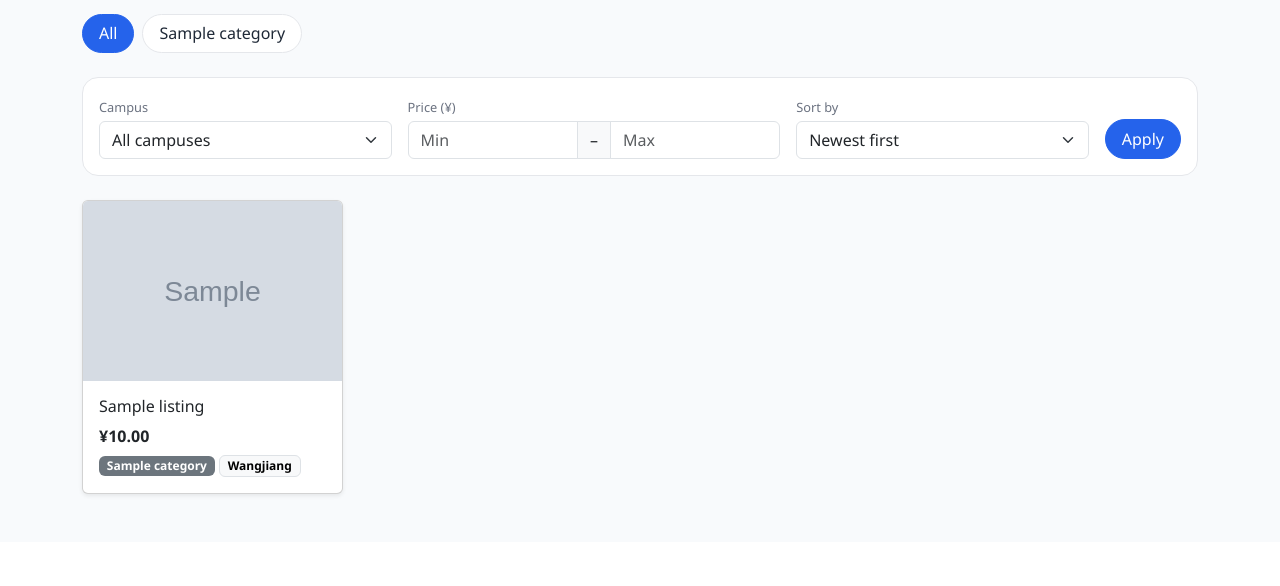
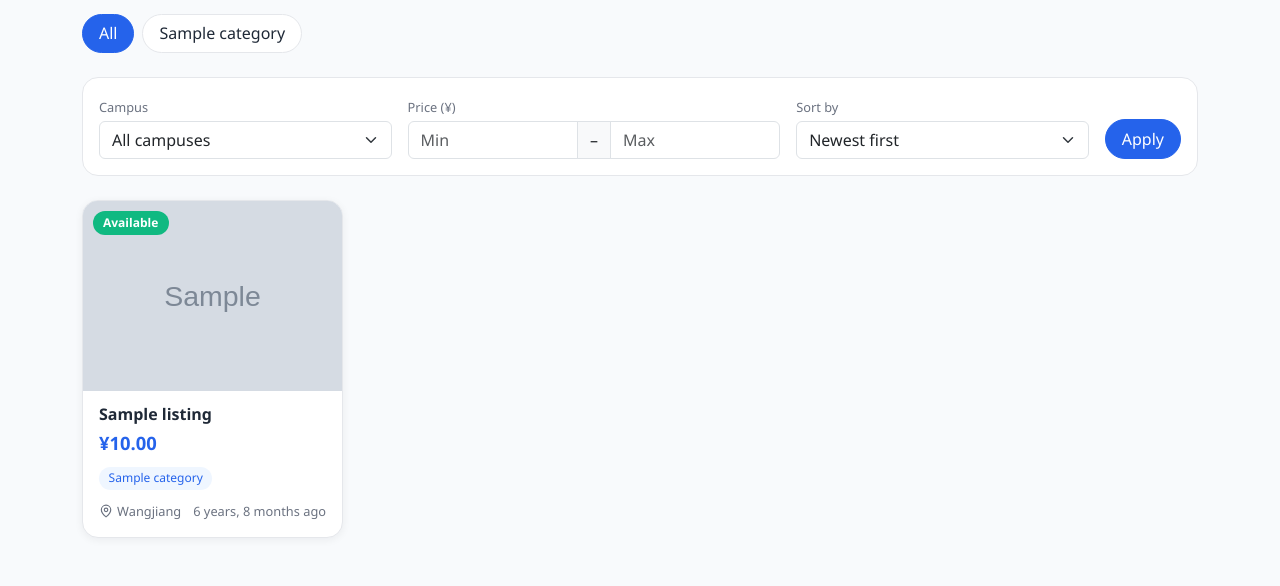
Before and after one commit to mafoudmaryam/campus-marketplace, a Django app: page / in a window 1280 px wide. Shown: the part 274-860 px from the top of the page. Before the commit the page ends 771 px from the top, so only its background shows below. Run offline with Django 5.2, Linux system fonts and the light colour scheme; tables that the repository leaves empty hold one stand-in row (values such as "Sample post"); grey boxes marked "Sample" are stand-in pictures; some libraries are stand-ins or nearby versions.

Commit message:
Restyle listing cards with badge, pin icon and hover lift

```diff
--- a/static/css/site.css
+++ b/static/css/site.css
@@ -199,3 +199,62 @@
 .filter-price { flex-basis: 240px; }
 .filter-field .form-label { font-size: .8rem; color: var(--muted); margin-bottom: .25rem; }
 .filter-actions { display: flex; gap: .5rem; }
+
+/* ---------- listing cards ---------- */
+.listing-card {
+  position: relative;
+  height: 100%;
+  background: #fff;
+  border: 1px solid var(--line);
+  border-radius: 1rem;
+  overflow: hidden;
+  box-shadow: 0 2px 8px rgba(15, 23, 42, .06);
+  transition: transform .2s ease, box-shadow .2s ease;
+}
+.listing-card:hover {
+  transform: translateY(-4px);
+  box-shadow: 0 12px 24px rgba(15, 23, 42, .12);
+}
+.listing-photo { position: relative; height: 190px; background: #e2e8f0; }
+.listing-photo img { width: 100%; height: 100%; object-fit: cover; display: block; }
+.listing-nophoto {
+  height: 100%;
+  display: flex;
+  align-items: center;
+  justify-content: center;
+  color: var(--muted);
+}
+.status-badge {
+  position: absolute;
+  top: .6rem;
+  left: .6rem;
+  background: var(--brand-green);
+  color: #fff;
+  font-size: .75rem;
+  font-weight: 600;
+  padding: .2rem .65rem;
+  border-radius: 999px;
+}
+.listing-body { padding: .9rem 1rem 1rem; }
+.listing-title { font-size: 1rem; font-weight: 600; margin: 0 0 .25rem; }
+.listing-title a { color: var(--ink); text-decoration: none; }
+.listing-price { color: var(--brand-blue); font-size: 1.15rem; font-weight: 700; margin: 0 0 .5rem; }
+.category-tag {
+  display: inline-block;
+  background: #eff6ff;
+  color: var(--brand-blue);
+  font-size: .75rem;
+  font-weight: 500;
+  padding: .15rem .6rem;
+  border-radius: 999px;
+}
+.listing-meta {
+  display: flex;
+  justify-content: space-between;
+  align-items: center;
+  gap: .5rem;
+  margin-top: .75rem;
+  font-size: .8rem;
+  color: var(--muted);
+}
+.meta-item { display: inline-flex; align-items: center; gap: .25rem; }
--- a/templates/listings/home.html
+++ b/templates/listings/home.html
@@ -56,25 +56,32 @@
 <div class="row row-cols-1 row-cols-sm-2 row-cols-lg-4 g-4">
   {% for listing in listings %}
     <div class="col">
-      <div class="card h-100 shadow-sm">
+      <article class="listing-card">
+        <div class="listing-photo">
           {% with photo=listing.images.all.0 %}
             {% if photo %}
-            <img src="{{ photo.image.url }}" class="card-img-top" alt="{{ listing.title }}" style="height: 180px; object-fit: cover;">
+              <img src="{{ photo.image.url }}" alt="{{ listing.title }}" loading="lazy">
             {% else %}
-            <div class="bg-secondary-subtle d-flex align-items-center justify-content-center text-muted" style="height: 180px;">No photo</div>
+              <div class="listing-nophoto">No photo</div>
             {% endif %}
           {% endwith %}
-        <div class="card-body">
-          <h2 class="h6 card-title">
-            <a href="{% url 'listings:detail' listing.pk %}" class="stretched-link text-decoration-none text-dark">{{ listing.title }}</a>
+          <span class="status-badge">{{ listing.get_status_display }}</span>
+        </div>
+        <div class="listing-body">
+          <h2 class="listing-title">
+            <a href="{% url 'listings:detail' listing.pk %}" class="stretched-link">{{ listing.title }}</a>
           </h2>
-          <p class="fw-bold mb-1">
-            {% if listing.price == 0 %}Free{% else %}¥{{ listing.price }}{% endif %}
-          </p>
-          <span class="badge text-bg-secondary">{{ listing.category.name }}</span>
-          <span class="badge text-bg-light border">{{ listing.get_campus_display }}</span>
+          <p class="listing-price">{% if listing.price == 0 %}Free{% else %}¥{{ listing.price }}{% endif %}</p>
+          <span class="category-tag">{{ listing.category.name }}</span>
+          <div class="listing-meta">
+            <span class="meta-item">
+              <svg class="icon" viewBox="0 0 24 24" fill="none" stroke="currentColor" stroke-width="2" stroke-linecap="round" stroke-linejoin="round" aria-hidden="true"><path d="M20 10c0 6-8 12-8 12S4 16 4 10a8 8 0 0 1 16 0z"/><circle cx="12" cy="10" r="3"/></svg>
+              {{ listing.get_campus_display }}
+            </span>
+            <span class="meta-item">{{ listing.created_at|timesince }} ago</span>
           </div>
         </div>
+      </article>
     </div>
   {% empty %}
     <p class="text-muted">No items found.</p>
```
Lines whose indentation alone changed are shown as unchanged.
